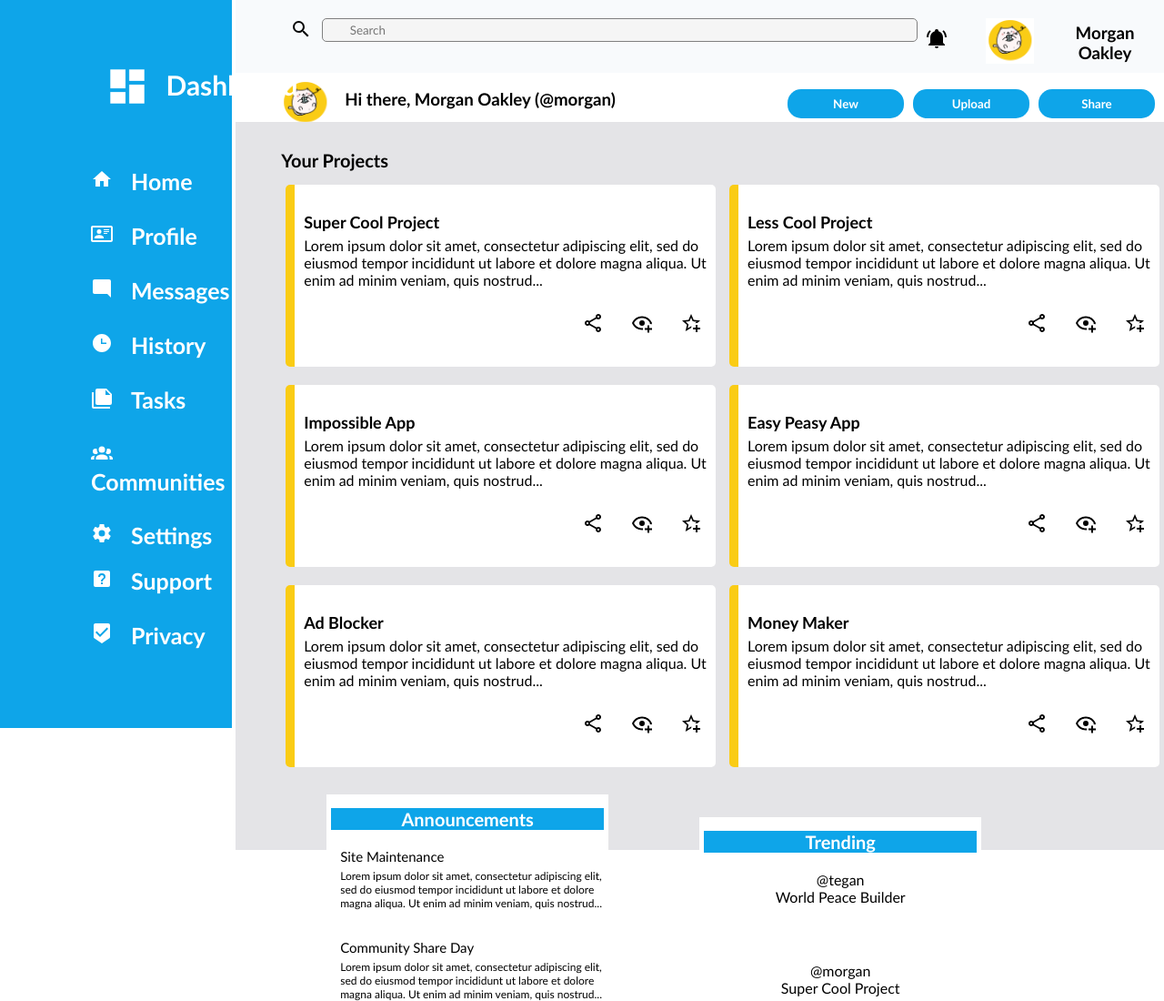
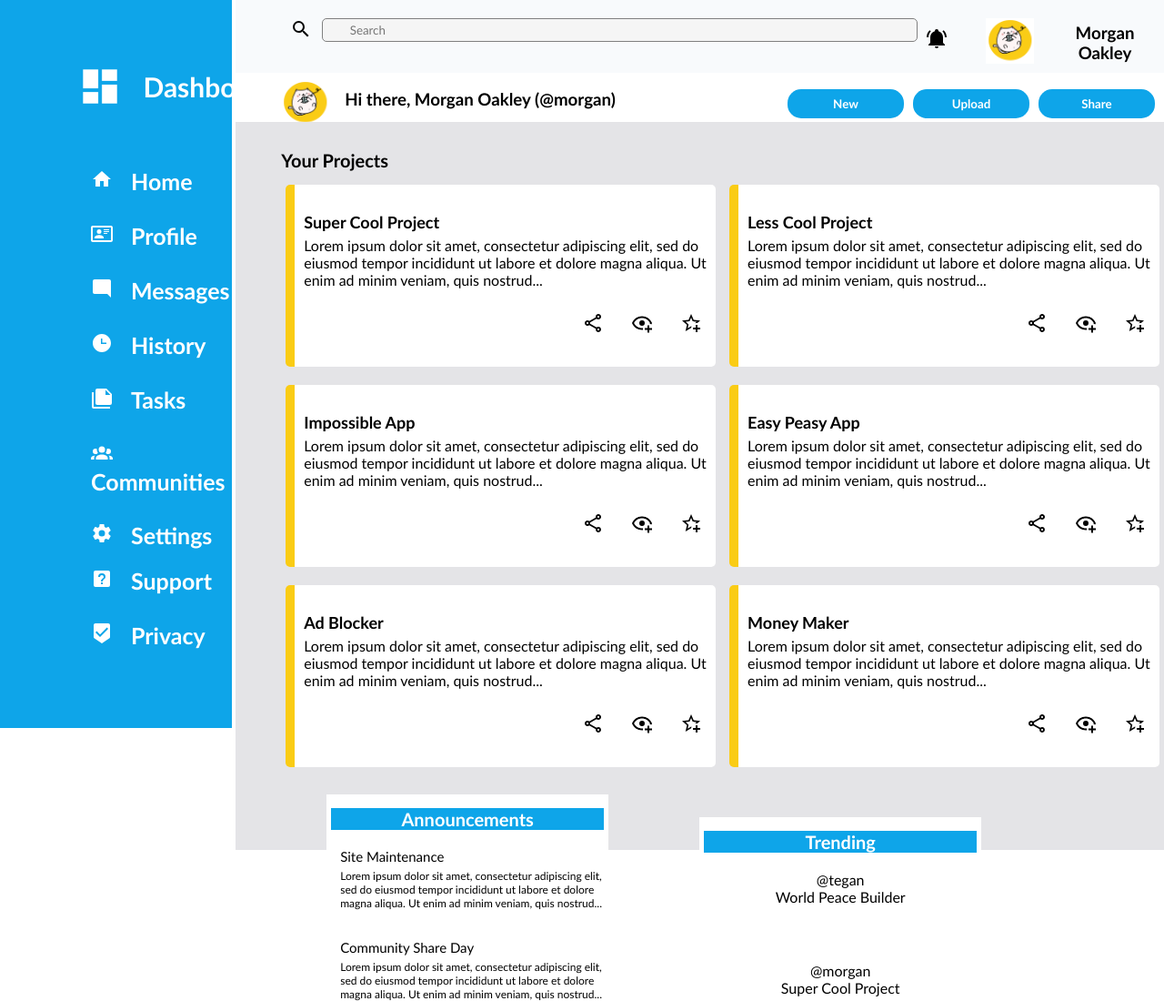
Before and after one commit to nico437/dashboard-project, a plain HTML site: page index.html in a window 1280 px wide. Shown: the top 1100 px of the page at 91% size. Drawn offline with Linux system fonts and the light colour scheme.

Commit message:
fixed dashboard spacing

```diff
--- a/style.css
+++ b/style.css
@@ -139,17 +139,15 @@
   }
 
   .sidebar img {
-    margin-left: 115px;
-    margin-right: 30px;
+    margin-left: 85px;
     margin-top: 70px;
   }
 
   .dashboard {
     width: 200px;
-    margin-left: 150px;
-    margin-right: 40px;
+    margin-left: 125px;
     font-size: 30px;
-    margin-top: 75px;
+    margin-top: 77px;
   }
 
   .sidebar .icons {
```
